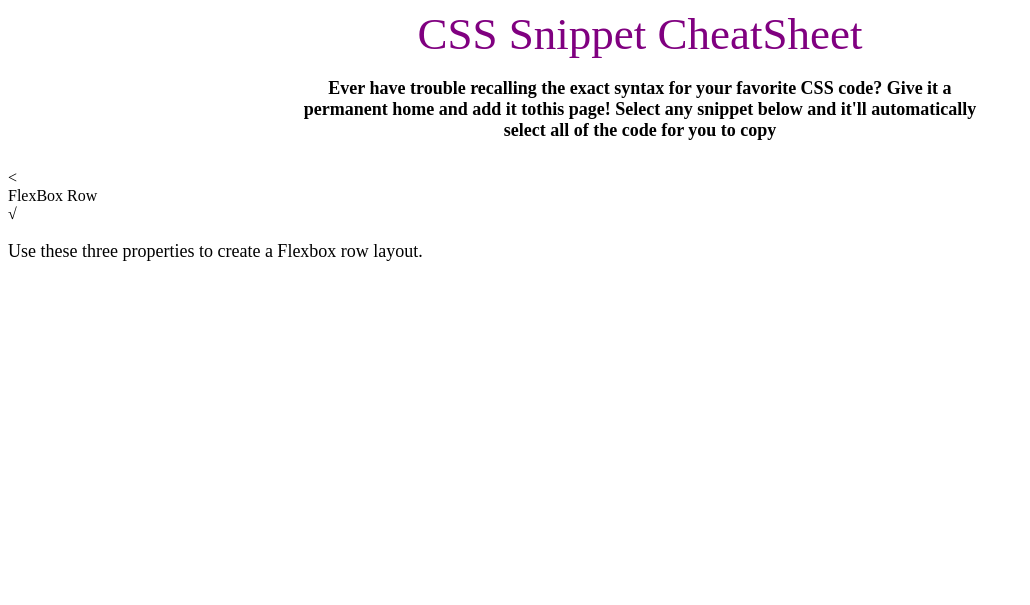
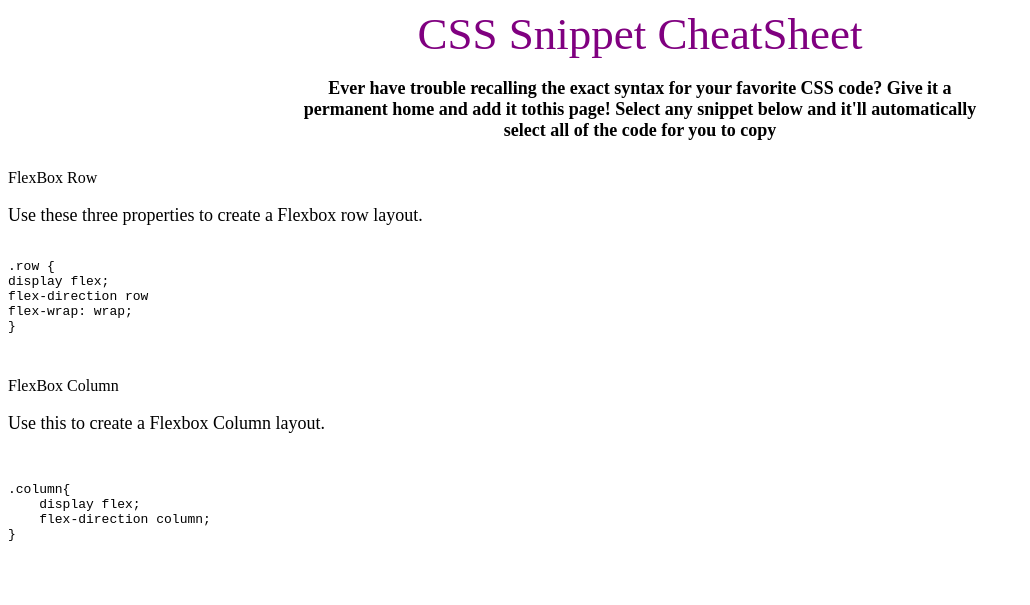
Before and after one commit to Yahir-F/mini-proj, a plain HTML site: page index.html in a window 1280 px wide. Shown: the whole page, without its empty margins (0-1030 px from the left). Drawn offline with Linux system fonts and the light colour scheme.

Commit message:
Created 2 boxes so far

```diff
--- a/index.html
+++ b/index.html
@@ -14,12 +14,35 @@
     <section class = "heading">
         <h3 class="upper">Ever have trouble recalling the exact syntax for your favorite CSS code? Give it a permanent home and add it tothis page! Select any snippet below and it'll automatically select all of the code for you to copy</h3>
     </section>
-<
+<section class="up"></section>
+<section class = "inf"></section>
 
 </section>
-    <main>FlexBox Row</main>√
+    <main>FlexBox Row</main>
     <p class="detail">Use these three properties to create a Flexbox row layout.</p>
+<pre>
+    <code class="script">
+.row {
+display flex;
+flex-direction row
+flex-wrap: wrap;
+}
+</code>
+</main>
+</pre>
+
+<section class ="inf">
+    <main>FlexBox Column</main>
+    <p class="detail">Use this to create a Flexbox Column layout.</p>
+    <pre>
+        <code class="script">
+
+.column{
+    display flex;
+    flex-direction column;
+}
 
 
-</body>
-</html>
+        </code>
+    </pre>
+</section>
```
